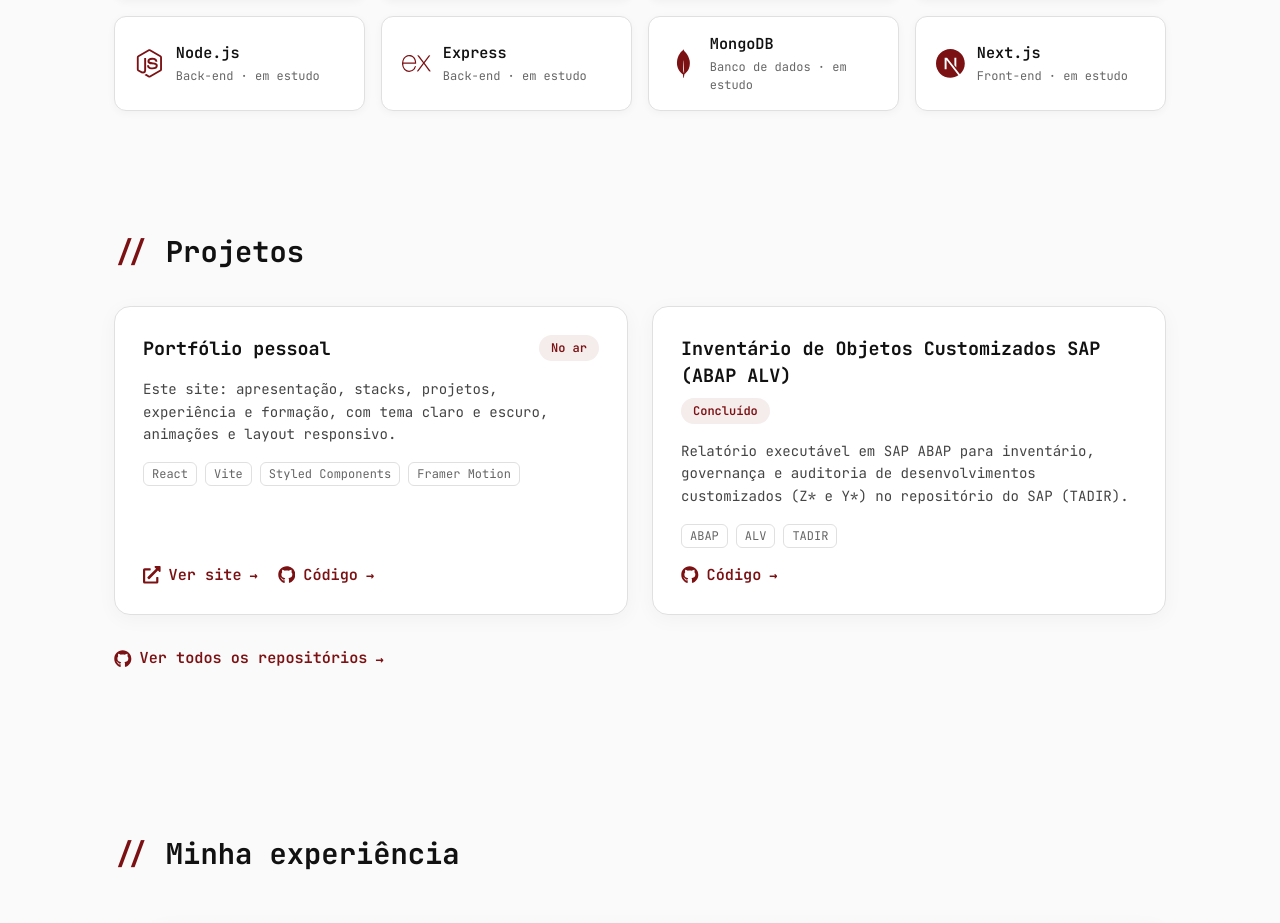
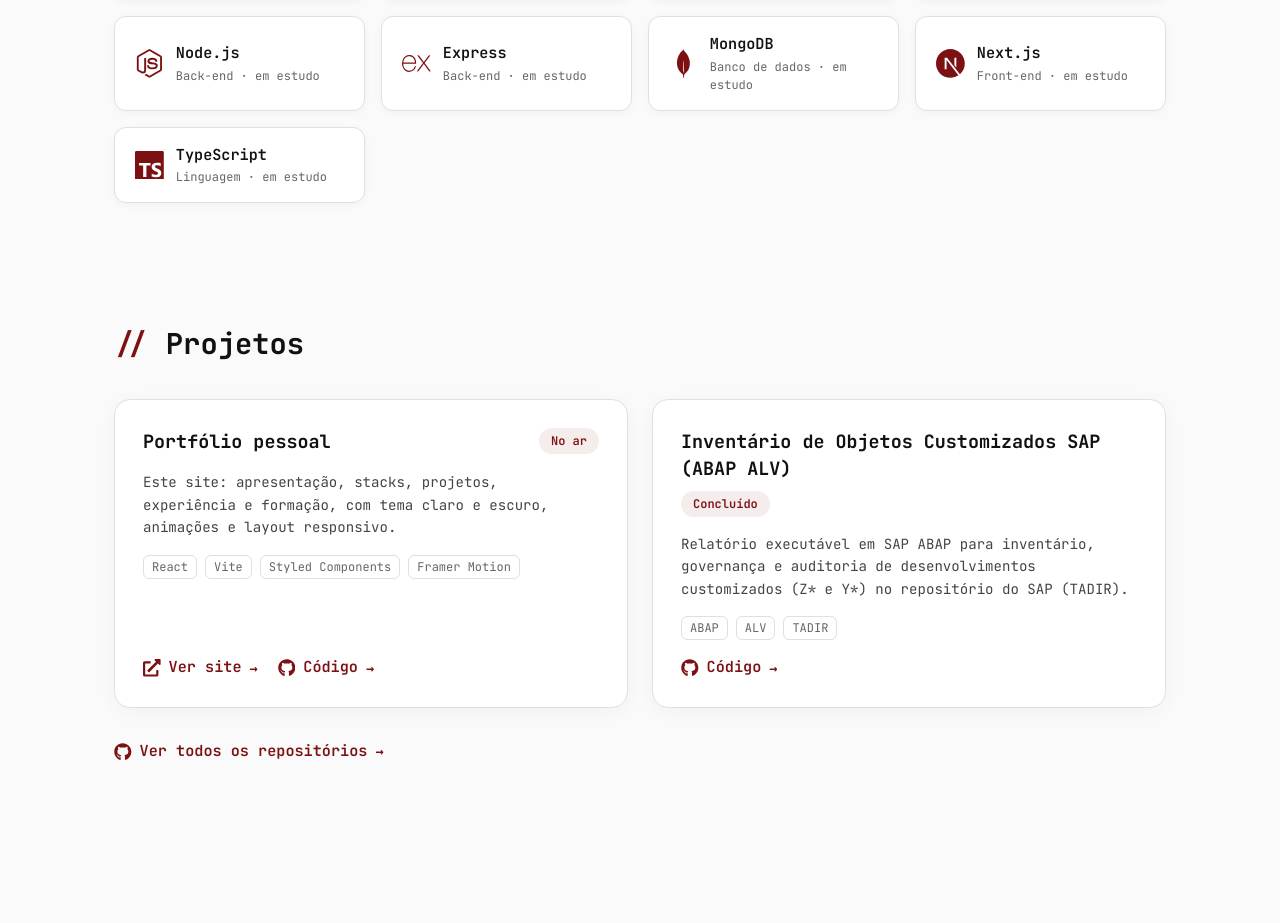
Before and after one commit to victorpcezar/meu-portfolio, a React (Vite) app: page / in a window 1280 px wide. Shown: the part 1163-2086 px from the top of the page. Built offline with nearby package versions, Linux system fonts and the light colour scheme.

Commit message:
Adicionando TypeScript como estudo

```diff
--- a/src/pages/StacksSection/index.jsx
+++ b/src/pages/StacksSection/index.jsx
@@ -1,6 +1,6 @@
 import { motion } from 'framer-motion'
 import { FaReact, FaNodeJs, FaJs, FaGitAlt, FaDatabase, FaCode, FaHtml5 } from 'react-icons/fa'
-import { SiExpress, SiMongodb, SiSap, SiStyledcomponents, SiVuedotjs, SiNextdotjs  } from 'react-icons/si'
+import { SiExpress, SiMongodb, SiSap, SiStyledcomponents, SiVuedotjs, SiNextdotjs, SiTypescript  } from 'react-icons/si'
 
 import Card from '../../components/Card'
 import SectionTitle from '../../components/SectionTitle'
@@ -21,6 +21,7 @@ const stacksData = [
   { name: 'Express', category: 'Back-end · em estudo', icon: SiExpress },
   { name: 'MongoDB', category: 'Banco de dados · em estudo', icon: SiMongodb },
   { name: 'Next.js', category: 'Front-end · em estudo', icon: SiNextdotjs },
+  { name: 'TypeScript', category: 'Linguagem · em estudo', icon: SiTypescript },
 ]
 
 const gridContainerVariants = {
```
